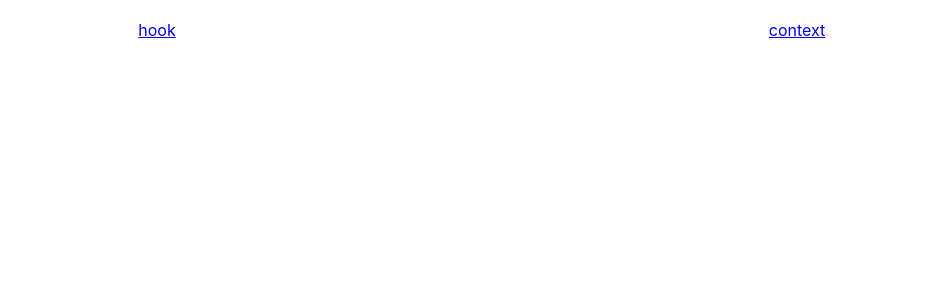
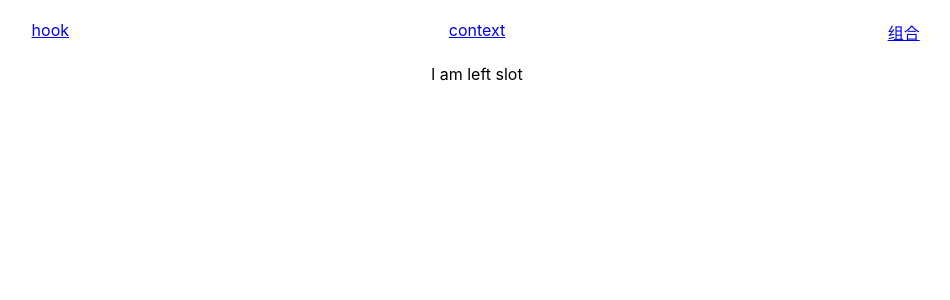
Before and after one commit to smallskyzzz/react-demo, a React (Create React App) app: page /assemble in a window 1280 px wide. Before the commit this address had no page. Shown: the top 300 px of the page, without its empty margins (163-1113 px from the left). Built offline with nearby package versions, Linux system fonts and the light colour scheme.

Commit message:
组合assemble

```diff
--- a/src/App.js
+++ b/src/App.js
@@ -6,6 +6,7 @@ import { BrowserRouter, Route, Routes, Link } from 'react-router-dom'
 
 const Context = lazy(() => import('./page/context/index'))
 const Hook = lazy(() => import('./page/hook/index'))
+const Assemble = lazy(() => import('./page/assemble/index'))
 
 function App() {
   return (
@@ -14,12 +15,15 @@ function App() {
         <div className={'nav'}>
           <Link to={'/Hook'}>hook</Link>
           <Link to={'/context'}>context</Link>
+          <Link to={'/assemble'}>组合</Link>
         </div>
+        {/*外面可再包一层err组件处理加载失败异常*/}
         <Suspense fallback={<div>loading...</div>}>
           <Routes>
             <Route path={'/'} element={<Hook/>}/>
             <Route path={'/hook'} element={<Hook/>}/>
             <Route path={'/context'} element={<Context/>}/>
+            <Route path={'/assemble'} element={<Assemble/>}></Route>
           </Routes>
         </Suspense>
       </BrowserRouter>
--- /dev/null
+++ b/src/page/assemble/index.js
@@ -0,0 +1,25 @@
+import React from "react";
+
+// 类似于vue中的插槽，react可以将任意东西作为props传递
+
+function Parent() {
+  return (
+    <Child left={
+      <Slot/>
+    } />
+  )
+}
+
+function Child(props) {
+  return (
+    <div>{ props.left }</div>
+  )
+}
+
+function Slot() {
+  return (
+    <div>l am left slot</div>
+  )
+}
+
+export default Parent
```
